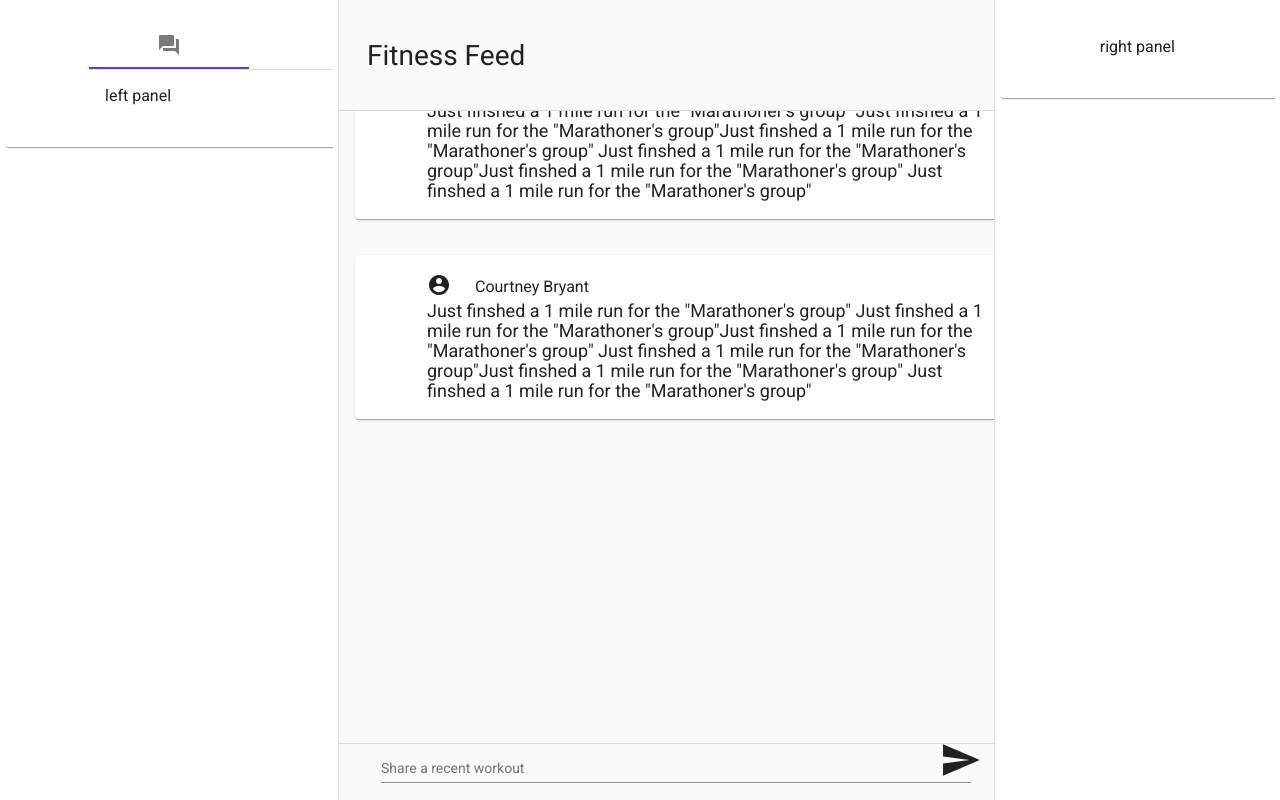
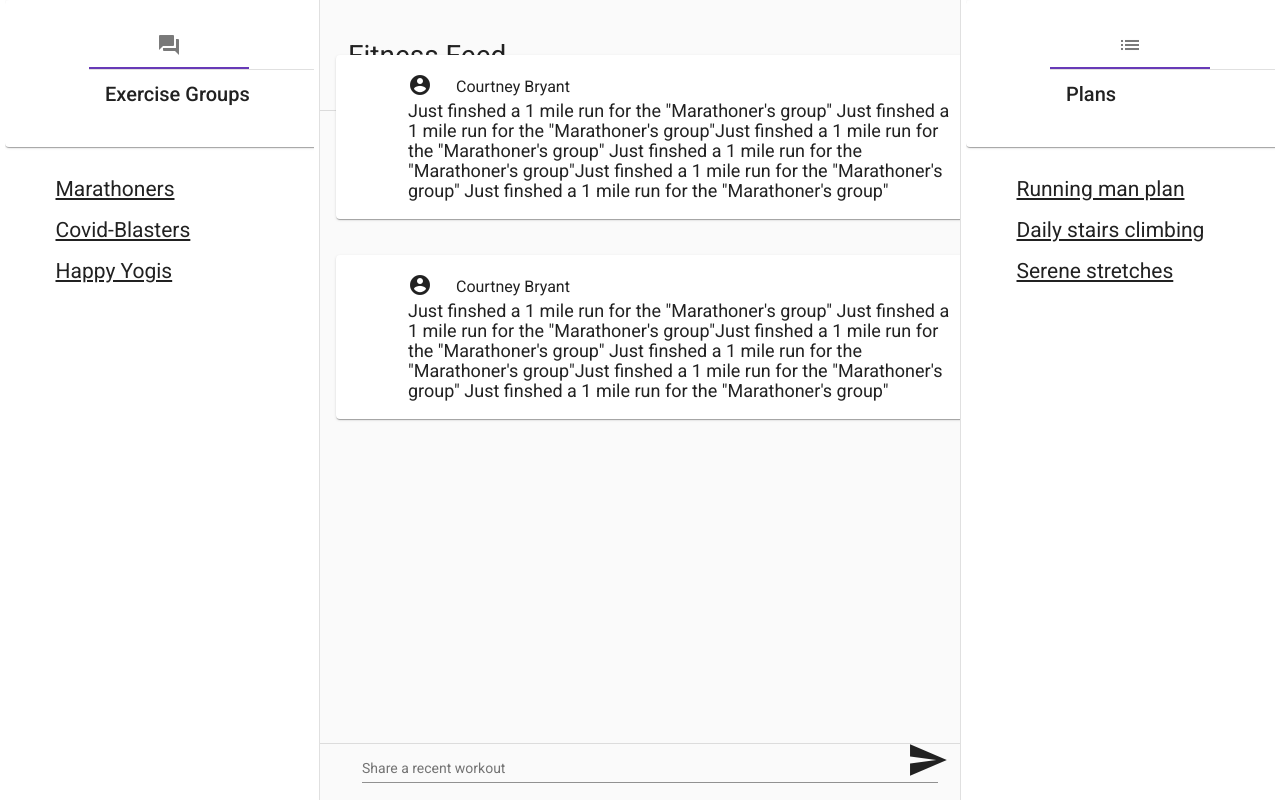
Before and after one commit to covid-blaster/covid-blaster-frontend, an Angular app: page /feedPage in a window 1280 px wide. Shown: the top 800 px of the page. Built offline with nearby package versions, Linux system fonts and the light colour scheme.

Commit message:
editing side panels

```diff
--- a/src/app/feed-page/feed-page.component.html
+++ b/src/app/feed-page/feed-page.component.html
@@ -1,4 +1,4 @@
-<mat-card>jello</mat-card>
+<mat-card></mat-card>
 <mat-sidenav-container class="container">
     <mat-sidenav mode="side" opened>
       <mat-card>
@@ -9,22 +9,40 @@
             </ng-template>
             <mat-list class="conversations">
               <mat-list-item >
-                <p>left panel</p>
+                <h2>Exercise Groups</h2>
               </mat-list-item>
             </mat-list>
           </mat-tab>
         </mat-tab-group>
       </mat-card>
+      <ul>
+        <li>Marathoners</li>
+        <li>Covid-Blasters</li>
+        <li>Happy Yogis</li>
+      </ul>
     </mat-sidenav>
-    <mat-sidenav position="end" mode="side" opened >
+    <mat-sidenav position="end" mode="side" opened>
       <mat-card>
-        <mat-list class="members">
-          <mat-list-item >
-            <p>right panel</p>
-          </mat-list-item>
-        </mat-list>
+        <mat-tab-group>
+          <mat-tab>
+            <ng-template mat-tab-label>
+              <mat-icon matListIcon>list</mat-icon>
+            </ng-template>
+            <mat-list class="members">
+              <mat-list-item >
+                <h2>Plans</h2>
+              </mat-list-item>
+            </mat-list>
+          </mat-tab>
+        </mat-tab-group>
       </mat-card>
+      <ul>
+        <li>Running man plan</li>
+        <li>Daily stairs climbing</li>
+        <li>Serene stretches</li>
+      </ul>
     </mat-sidenav>
+
     <section class="empty-conversation" *ngIf="selectedConversation">
       <h1 class="mat-display-1">middle pannel</h1>
     </section>
--- a/src/app/feed-page/feed-page.component.scss
+++ b/src/app/feed-page/feed-page.component.scss
@@ -35,7 +35,7 @@
 
 .conversation-history.mat-list {
     height: calc(100% - 180px);
-    overflow-x: scroll;
+    // overflow-x: scroll;
     position: absolute;
     width: 100%;
 }
@@ -115,3 +115,17 @@ section .mat-list .mat-list-avatar{
   float:left;
   margin-right: 1em
 }
+
+.mat-sidenav {
+  width: 25%
+}
+
+ul {
+  font-size: 1.5em;
+  list-style-type: none;
+  text-decoration: underline;
+}
+
+li {
+  padding: 0.5em
+}
```
